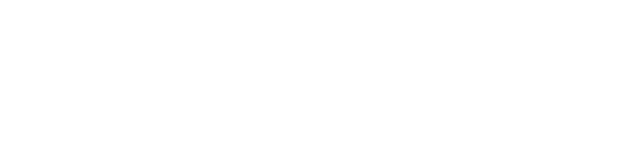
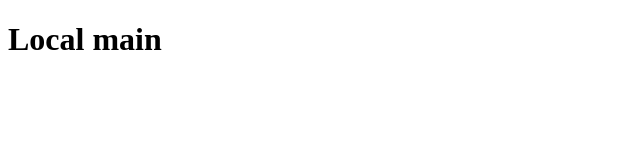
Before and after one commit to Hnatusiv-Bohdan/proba, a plain HTML site: page folder2/index.html in a window 1280 px wide. Shown: the whole page, without its empty margins (0-640 px from the left). Drawn offline with Linux system fonts and the light colour scheme.

Commit message:
Update main with index other text

```diff
--- a/folder2/index.html
+++ b/folder2/index.html
@@ -6,6 +6,6 @@
 	<title>Document</title>
 </head>
 <body>
-
+	<h1>Local main</h1>
 </body>
 </html>
```
